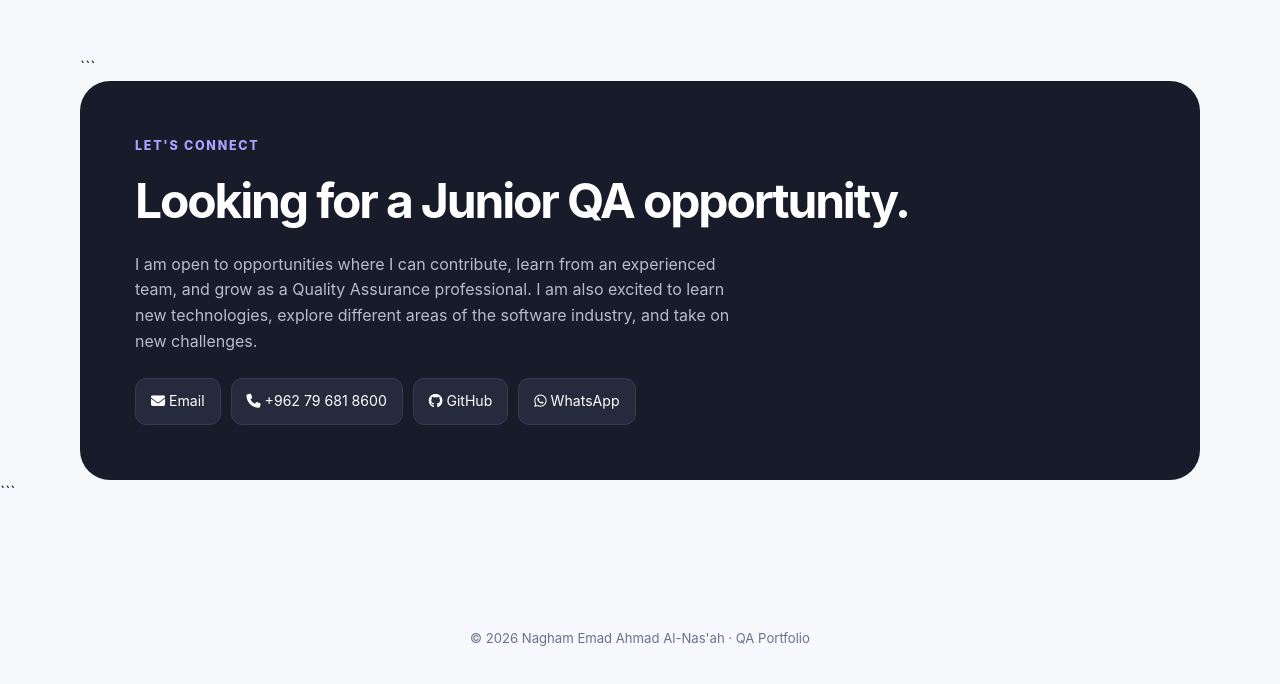
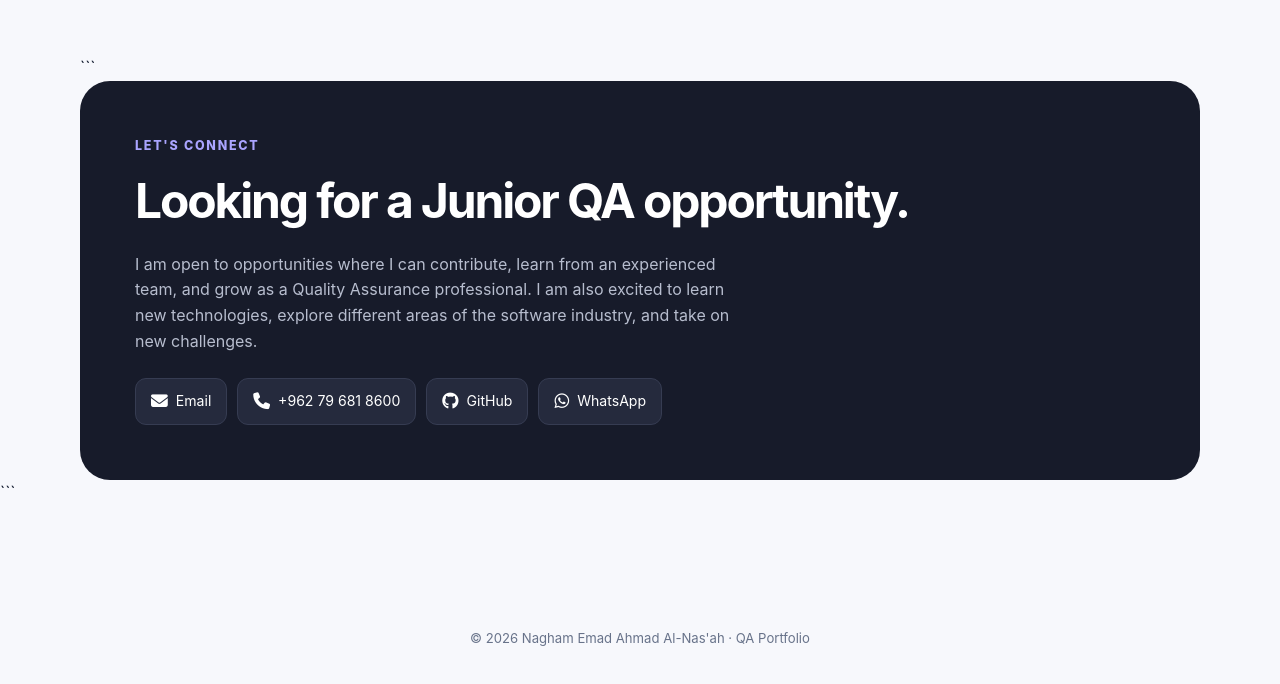
Before and after one commit to NaghamNasa/portfolio, a plain HTML site: page index.html in a window 1280 px wide. Shown: the part 3755-4439 px from the top of the page. Drawn offline with Linux system fonts and the light colour scheme.

Commit message:
Refactor CSS variables and layout styles

```diff
--- a/style.css
+++ b/style.css
@@ -20,6 +20,14 @@ a{color:inherit;text-decoration:none}
 header{
   position:sticky;top:0;z-index:10;background:rgba(247,248,252,.88);
   backdrop-filter:blur(14px);border-bottom:1px solid rgba(231,233,240,.8)
+}
+.contact-link {
+  display: inline-flex;
+  align-items: center;
+  gap: 8px;
+}
+.contact-link i {
+  font-size: 1.05rem;
 }
 nav{height:72px;display:flex;align-items:center;justify-content:space-between}
 .logo{font-weight:800;letter-spacing:-.04em;font-size:1.1rem}
```
